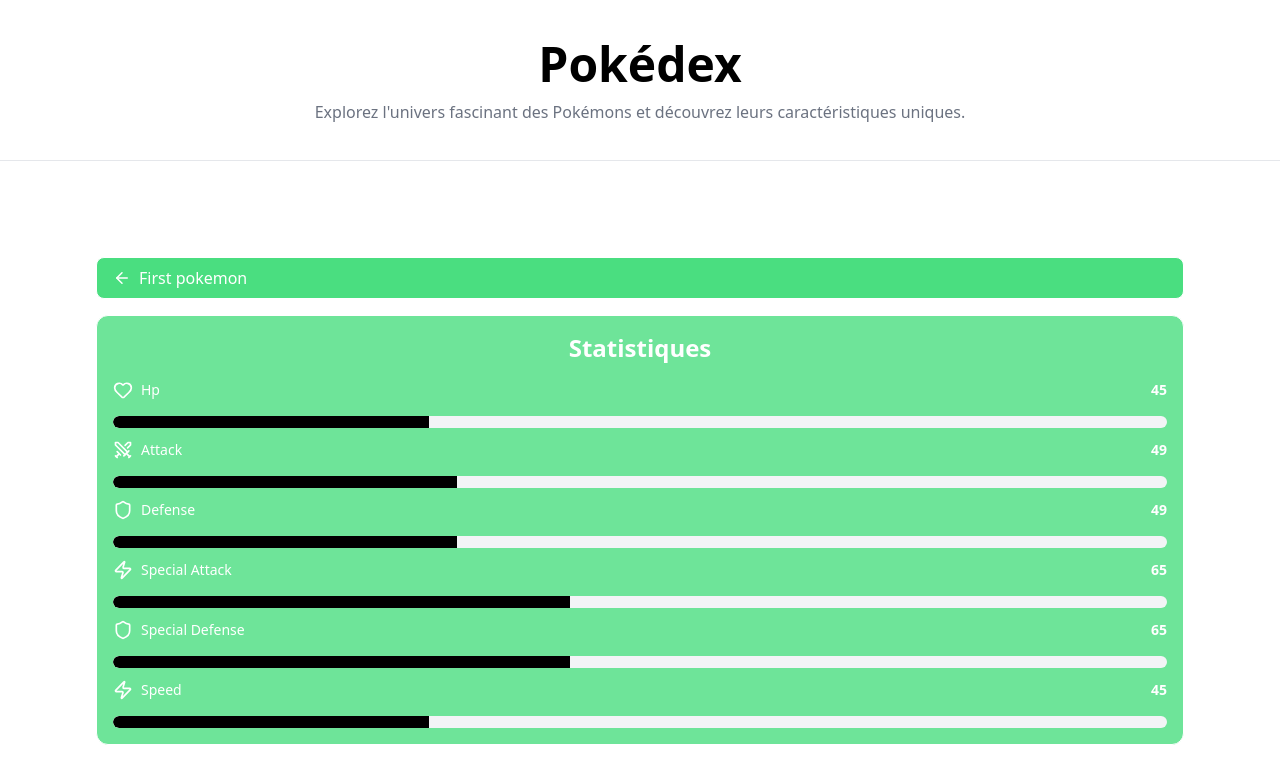
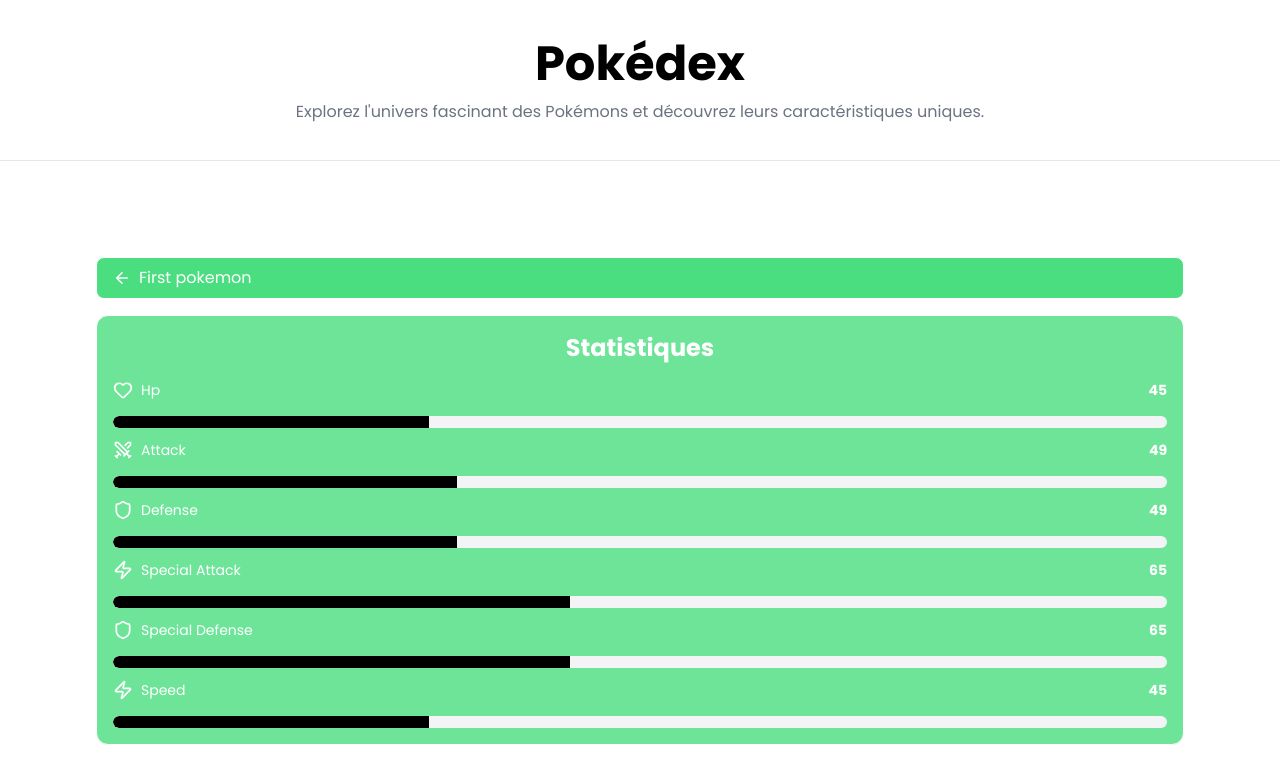
Before and after one commit to MiotyRenala/pokedex-project, a React (Vite) app: page / in a window 1280 px wide. Shown: the top 784 px of the page. Built offline with nearby package versions, Linux system fonts and the light colour scheme.

Commit message:
feat:added new font, custom scrollbar

```diff
--- a/index.html
+++ b/index.html
@@ -6,6 +6,10 @@
     <meta name="viewport" content="width=device-width, initial-scale=1.0" />
     <title>Pokedex</title>
     <script src="https://cdn.tailwindcss.com"></script>
+    <link
+      href="https://fonts.googleapis.com/css2?family=Poppins:wght@400;600;700&display=swap"
+      rel="stylesheet"
+    />
   </head>
   <body>
     <div id="root"></div>
--- a/src/index.css
+++ b/src/index.css
@@ -1,11 +1,28 @@
 @import "tailwindcss";
 
 * {
-  margin: 0;
-  padding: 0;
-  box-sizing: border-box;
+    margin: 0;
+    padding: 0;
+    box-sizing: border-box;
 }
 
 body {
-  font-size: 16px;
+    font-size: 16px;
+    font-family: "Poppins", system-ui, -apple-system, "Segoe UI", Roboto, "Helvetica Neue", Arial, sans-serif;
 }
+
+::-webkit-scrollbar {
+    width: 8px;
+}
+
+::-webkit-scrollbar-track {
+    background: #ddd;
+}
+
+::-webkit-scrollbar-thumb {
+    background: #adaaaa;
+}
+
+::-webkit-scrollbar-thumb:hover {
+    background: rgba(255, 255, 255, 0.3);
+}
```
